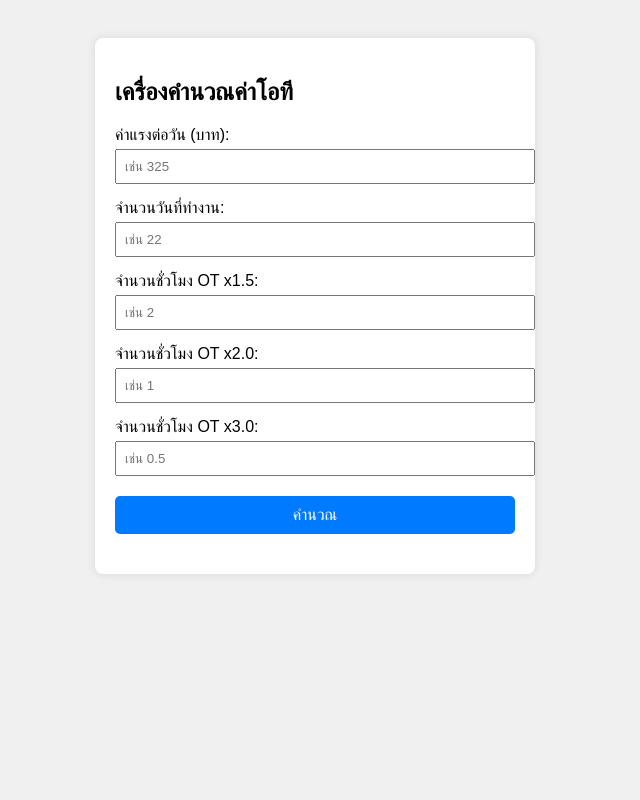
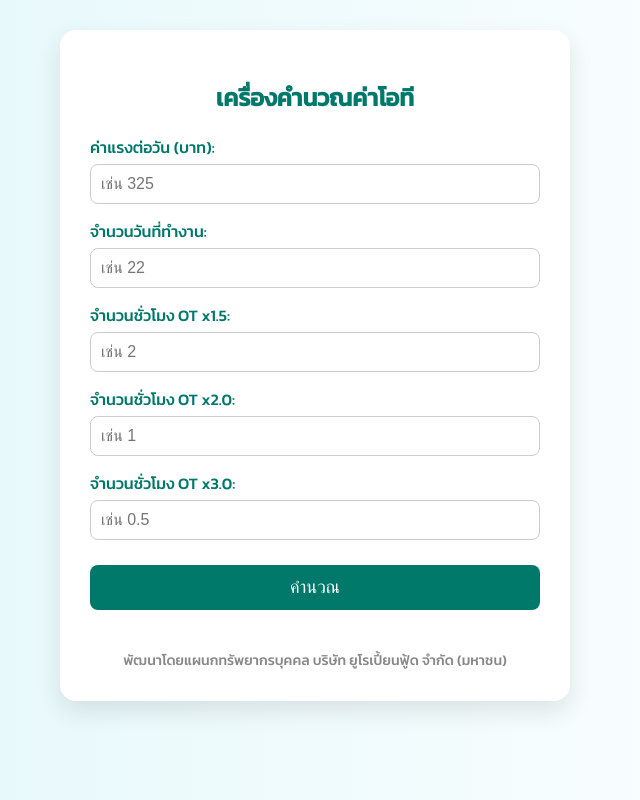
Before and after one commit to aunane11/ot-calculator, a plain HTML site: page index.html in a window 1280 px wide. Shown: the whole page, without its empty margins (325-965 px from the left). Drawn offline with Linux system fonts and the light colour scheme.

Commit message:
Update index.html

```diff
--- a/index.html
+++ b/index.html
@@ -4,42 +4,77 @@
   <meta charset="UTF-8">
   <title>คำนวณค่าโอที</title>
   <style>
+    @import url('https://fonts.googleapis.com/css2?family=Kanit:wght@300;500&display=swap');
+
     body {
-      font-family: sans-serif;
+      font-family: 'Kanit', sans-serif;
+      background: linear-gradient(to right, #e0f7fa, #ffffff);
       padding: 30px;
-      background-color: #f0f0f0;
+      margin: 0;
     }
+
     .container {
-      background-color: white;
-      padding: 20px;
-      max-width: 400px;
+      background-color: #ffffff;
+      padding: 30px;
+      max-width: 450px;
       margin: auto;
-      border-radius: 8px;
-      box-shadow: 0 0 10px rgba(0,0,0,0.1);
+      border-radius: 16px;
+      box-shadow: 0 10px 25px rgba(0, 0, 0, 0.1);
     }
+
+    h2 {
+      text-align: center;
+      color: #00796b;
+      margin-bottom: 20px;
+    }
+
     label {
       display: block;
       margin-top: 15px;
+      color: #00796b;
+      font-weight: 500;
     }
+
     input[type="number"] {
       width: 100%;
-      padding: 8px;
+      padding: 10px;
       margin-top: 5px;
+      border: 1px solid #ccc;
+      border-radius: 8px;
+      font-size: 16px;
+      box-sizing: border-box;
     }
+
     button {
-      margin-top: 20px;
-      padding: 10px;
+      margin-top: 25px;
+      padding: 12px;
       width: 100%;
-      background-color: #007bff;
+      background-color: #00796b;
       color: white;
       border: none;
-      border-radius: 5px;
-      font-size: 16px;
+      border-radius: 8px;
+      font-size: 18px;
+      cursor: pointer;
+      transition: background-color 0.3s;
     }
+
+    button:hover {
+      background-color: #004d40;
+    }
+
     .result {
-      margin-top: 20px;
+      margin-top: 25px;
       font-size: 18px;
-      font-weight: bold;
+      font-weight: 500;
+      color: #004d40;
+      line-height: 1.6;
+    }
+
+    .copyright {
+      margin-top: 40px;
+      text-align: center;
+      font-size: 14px;
+      color: #888;
     }
   </style>
 </head>
@@ -64,6 +99,10 @@
     <button onclick="calculateOT()">คำนวณ</button>
 
     <div class="result" id="result"></div>
+
+    <div class="copyright">
+      พัฒนาโดยแผนกทรัพยากรบุคคล บริษัท ยูโรเปี้ยนฟู้ด จำกัด (มหาชน)
+    </div>
   </div>
 
   <script>
```
